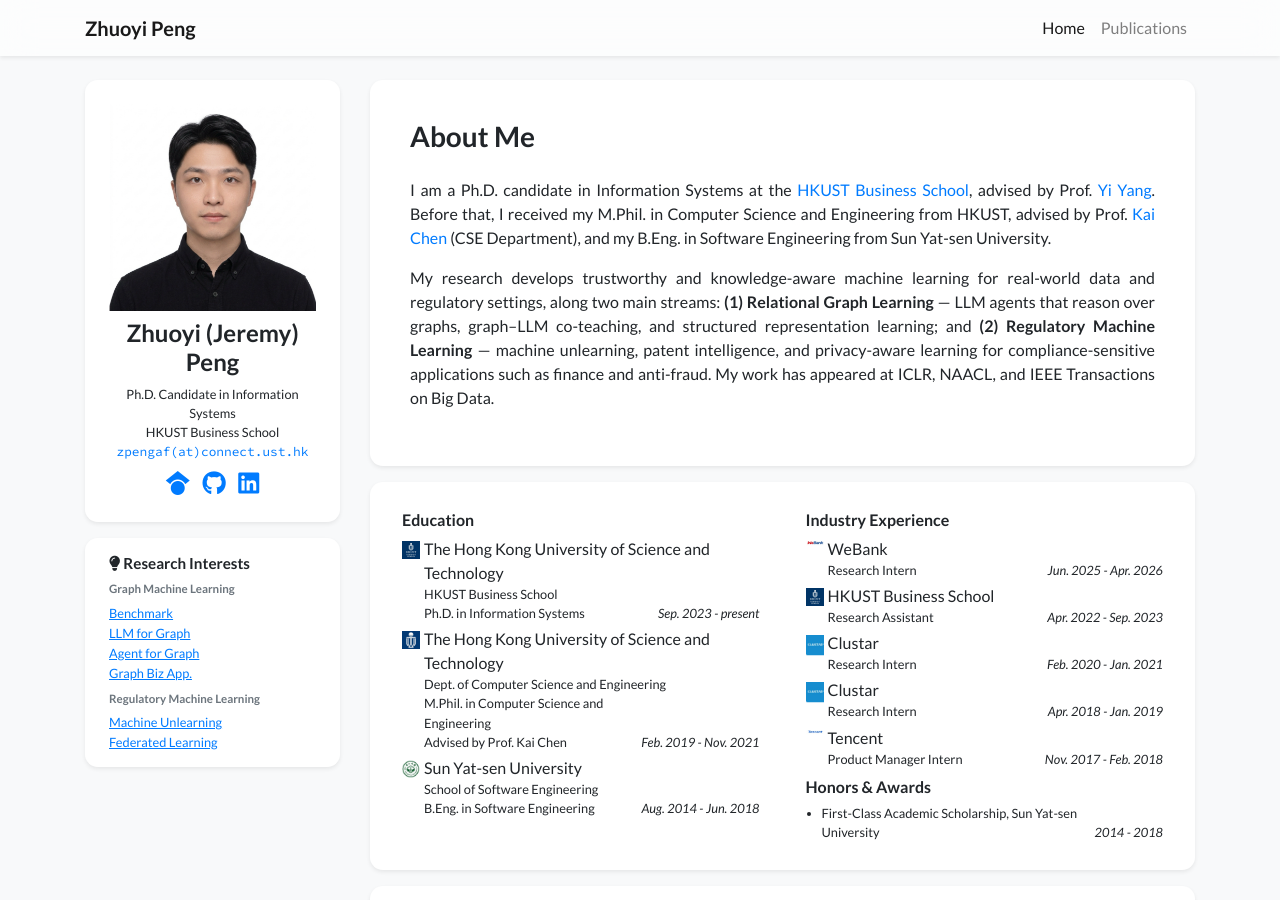
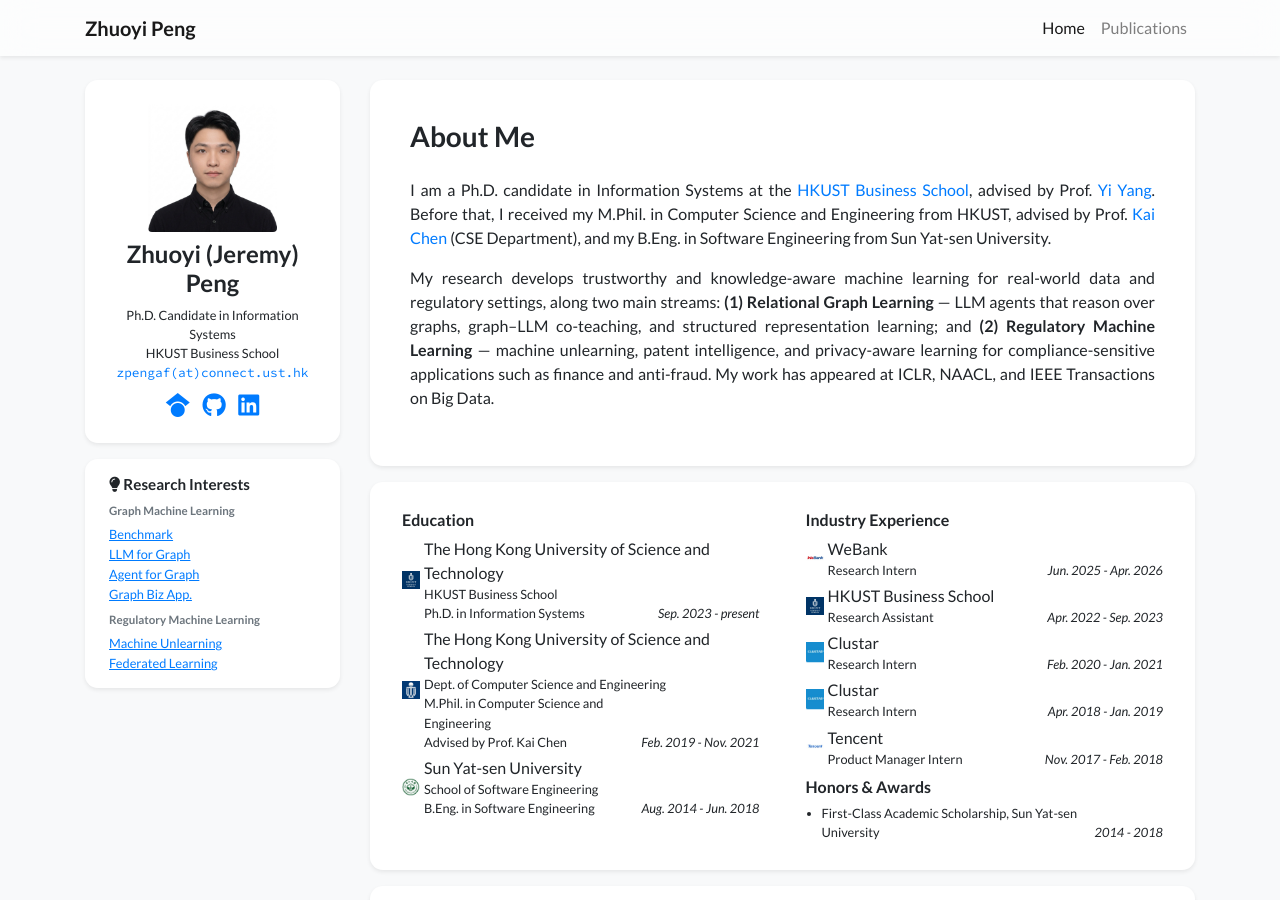
Before and after one commit to realjeremybot/realjeremybot.github.io, a Jekyll site: the page built from index.html, in a window 1280 px wide and 900 px high. Built offline with Jekyll 4.4.1, drawn with Linux system fonts in a browser that asks for light colours; nearby versions of some CDN libraries; a style sheet for code colours, icons or effects is not loaded.

Commit message:
Shrink sidebar portrait; vertically center experience logos

```diff
--- a/_includes/widgets/experience_card.html
+++ b/_includes/widgets/experience_card.html
@@ -11,7 +11,7 @@
                                 {% for item in site.data.profile.education %}
                                 <li class="media mb-1">
                                     {% if item.logo %}
-                                    <img src="{{ item.logo | relative_url }}" alt="{{ item.name }}" style="width: 18px;" class="mr-1 mt-1">
+                                    <img src="{{ item.logo | relative_url }}" alt="{{ item.name }}" style="width: 18px;" class="mr-1 align-self-center">
                                     {% else %}
                                     <span class="mr-1 mt-1 d-inline-block" style="width: 18px;"></span>
                                     {% endif %}
@@ -38,7 +38,7 @@
                                 {% for item in site.data.profile.experience %}
                                 <li class="media mb-1">
                                     {% if item.logo %}
-                                    <img src="{{ item.logo | relative_url }}" alt="{{ item.name }}" style="width: 18px;" class="mr-1 mt-1">
+                                    <img src="{{ item.logo | relative_url }}" alt="{{ item.name }}" style="width: 18px;" class="mr-1 align-self-center">
                                     {% else %}
                                     <span class="mr-1 mt-1 d-inline-block" style="width: 18px;"></span>
                                     {% endif %}
--- a/_includes/widgets/profile_card_mini.html
+++ b/_includes/widgets/profile_card_mini.html
@@ -6,10 +6,11 @@
                     <div class="col">
                         {% if site.data.profile.portrait_url %}
                         <!-- When the screen is wider than md, float the portrait on the right -->
-                        <div class="figure d-none d-md-block">
+                        <div class="figure d-none d-md-block text-center mb-2">
                             <img
                                 src="{{ site.data.profile.portrait_url | relative_url }}"
-                                class="figure-img img-fluid"
+                                class="img-fluid rounded"
+                                style="max-width: 62%;"
                                 data-toggle="tooltip"
                                 data-placement="top"
                                 title="{{ site.data.profile.portrait_caption }}">
```
